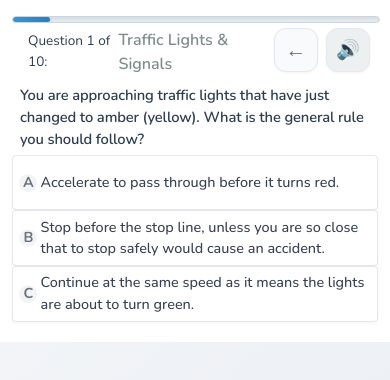
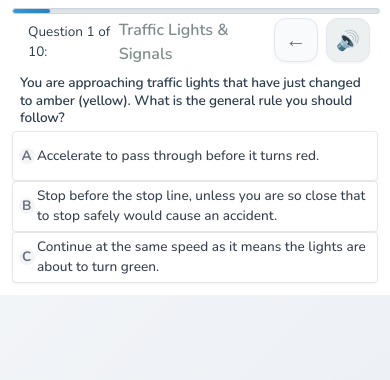
Before and after one commit to fullcircleAI/cbr-ai-coach, a React (Create React App) app: page /practice/1 in a window 390 px wide. Shown: the top 380 px of the page. Built offline with nearby package versions, Linux system fonts and the light colour scheme.

Commit message:
Reduce all spacing on mobile practice tests: smaller images, tighter margins, smaller text to fit everything including Next button

```diff
--- a/src/components/PracticeTest.css
+++ b/src/components/PracticeTest.css
@@ -993,60 +993,77 @@
 
 @media (max-width: 600px) {
   .practice-test {
-    padding: 1rem 0.75rem !important;
+    padding: 0.5rem 0.75rem !important;
     border-radius: 0;
   }
   .practice-question-text {
-    font-size: 0.92rem;
-    margin-bottom: 0.3rem !important;
+    font-size: 0.85rem;
+    margin-bottom: 0.25rem !important;
+    line-height: 1.3;
   }
   .practice-options-list {
-    gap: 0.2rem;
-    margin-bottom: 0.3rem !important;
+    gap: 0.15rem;
+    margin-bottom: 0.25rem !important;
   }
   .practice-option-label {
-    font-size: 0.9rem;
-    padding: 0.3rem 0.4rem;
+    font-size: 0.85rem;
+    padding: 0.25rem 0.35rem;
     border-radius: 4px;
-    min-height: 44px;
+    min-height: 40px;
   }
   .practice-option-letter {
-    width: 18px;
-    height: 18px;
-    font-size: 0.9rem;
-    margin-right: 0.2rem;
+    width: 16px;
+    height: 16px;
+    font-size: 0.85rem;
+    margin-right: 0.15rem;
   }
   .practice-navigation-row {
-    gap: 0.2rem;
-    margin-bottom: 0.3rem;
-    margin-top: 0;
+    gap: 0.15rem;
+    margin-bottom: 0.5rem;
+    margin-top: 0.25rem;
   }
   .practice-nav-btn {
-    font-size: 0.92rem;
-    padding: 0.4rem 0;
+    font-size: 0.9rem;
+    padding: 0.5rem 1rem;
     border-radius: 4px;
-    min-height: 44px;
+    min-height: 40px;
   }
   .practice-exit-link-row {
-    margin-top: 0.3rem;
+    margin-top: 0.25rem;
   }
   .practice-progress-bar {
-    height: 5px;
-    margin-bottom: 0.3rem !important;
+    height: 4px;
+    margin-bottom: 0.25rem !important;
   }
   .practice-header-row {
-    gap: 0.2rem;
-    margin-bottom: 0.2rem !important;
+    gap: 0.15rem;
+    margin-bottom: 0.25rem !important;
   }
   .practice-explanation-section {
-    padding: 0.75rem 1rem;
-    margin-bottom: 0.3rem !important;
+    padding: 0.5rem 0.75rem;
+    margin-bottom: 0.25rem !important;
+  }
+  .practice-explanation-label {
+    font-size: 0.85rem;
+    margin-bottom: 0.25rem;
+  }
+  .practice-explanation-text {
+    font-size: 0.85rem;
+    line-height: 1.3;
   }
   .practice-subject-row {
-    margin-bottom: 0.3rem !important;
+    margin-bottom: 0.25rem !important;
   }
   .practice-question-image {
-    margin-bottom: 0.3rem !important;
+    margin-bottom: 0.25rem !important;
+  }
+  .practice-question-image img {
+    max-height: 180px !important;
+  }
+  .duo-motivation {
+    font-size: 1rem;
+    padding: 0.4rem 0.8rem;
+    margin: 0.5rem 0 0.25rem 0;
   }
 }
 
```
